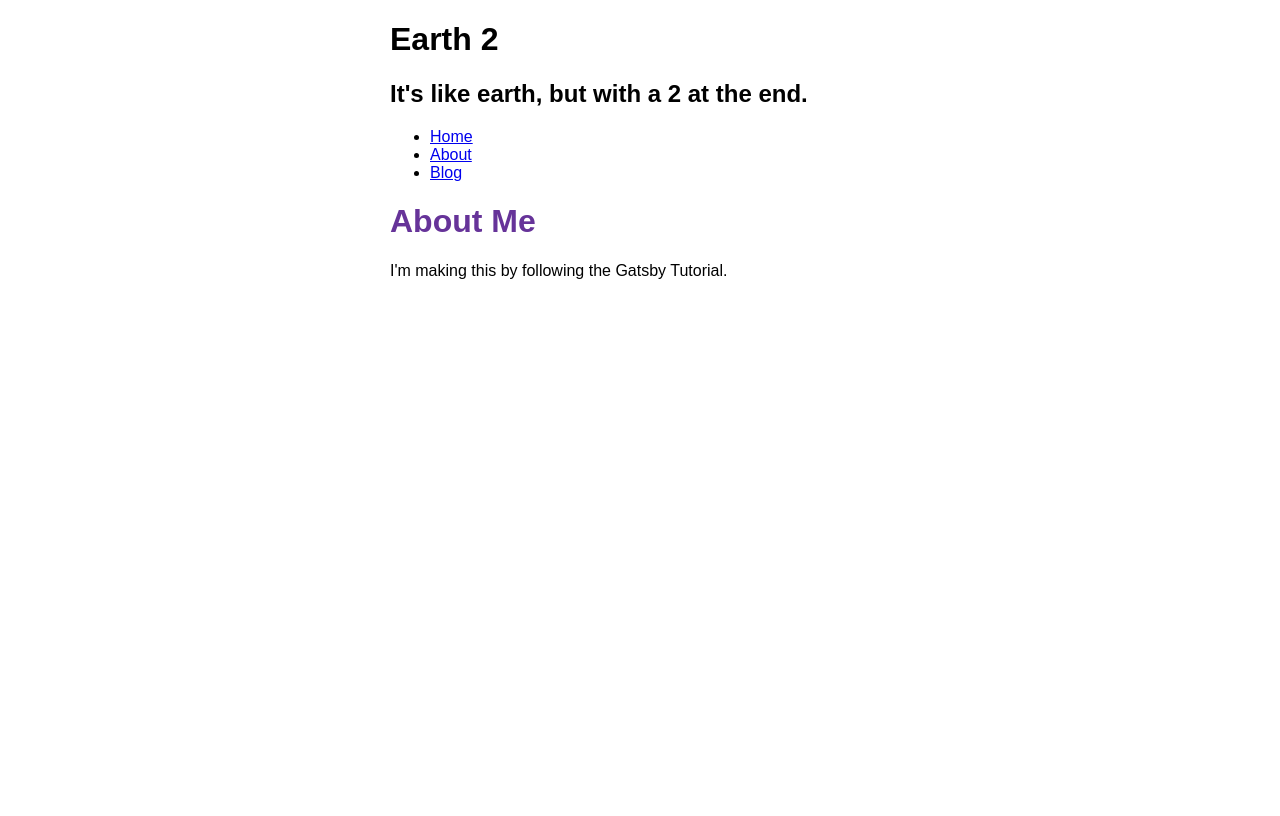
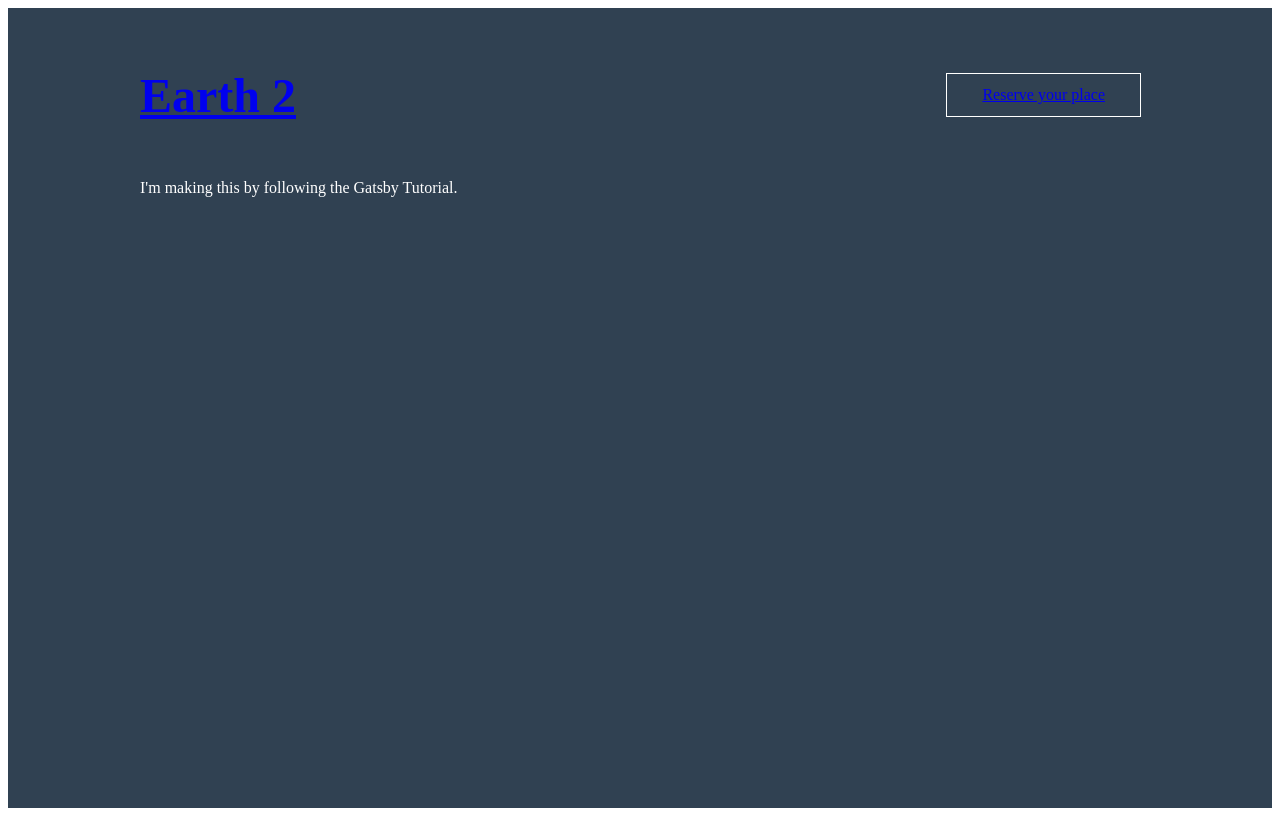
Before and after one commit to xScottishKrissx/earth2, a Gatsby site: page /about in a window 1280 px wide. Built offline with nearby package versions, Linux system fonts and the light colour scheme; Gatsby itself is replaced by a stand-in of ours.

Commit message:
0.16 - Auto generated pages in place
You can now click on the latest news tiles to go to their page. Nothing interesting in these pages but the point was the creation, not their appearance.

```diff
--- a/src/components/body/body.js
+++ b/src/components/body/body.js
@@ -24,7 +24,9 @@ export const BodyWrapper = (props) =>{
             }
           }
         }
-        id
+        id,
+        body,
+        slug
       }
     }
   }
--- a/src/components/body/latest/latest.js
+++ b/src/components/body/latest/latest.js
@@ -4,9 +4,8 @@ import { Link  } from 'gatsby'
 import { GatsbyImage, getImage } from 'gatsby-plugin-image'
 
 
+import { MDXRenderer } from 'gatsby-plugin-mdx'
 import './latest.css'
-
-import purpleSpace from '../../../images/purplespace.jpg'
 
 export const Latest = (props) =>{
 
@@ -28,13 +27,16 @@ return(
 
 
             <div className="column-image">
-              {/* <img src={x.frontmatter.hero_image.childImageSharp.gatsbyImageData.images.fallback.src} alt="" />  */}
-              <GatsbyImage image={getImage(x.frontmatter.hero_image)} />
+              <GatsbyImage image={getImage(x.frontmatter.hero_image)} alt="" />
               <span className="overlay">Overlay</span>
             </div>
 
             <span>{x.frontmatter.date}</span>
-            <div>{x.frontmatter.title}</div>
+            <div><Link to={`/blog/${x.slug}`}>{x.frontmatter.title}</Link></div>
+
+
+           {/* <MDXRenderer>{x.body}</MDXRenderer>  */}
+
 
           </div>
         </div>
@@ -43,50 +45,7 @@ return(
 
     }
 
-
-
-      {/* <div className="column">
-        <div>
-
-          <div className="column-image">
-            <img src={purpleSpace} alt="" />
-            <span className="overlay">Overlay</span>
-          </div>
-
-          <span>Date</span>
-          <div>
-             </div>
-
-        </div>
-      </div>
-
-      <div className="column" id="middleColumn">
-      <div>
-          <div className="column-image">
-            <img src={purpleSpace} alt="" />
-            <span className="overlay">Overlay</span>
-          </div>
-
-          <span>Date</span>
-          <h3>Column Subtitle</h3>
-        </div>
-      </div>
-
-      <div className="column">
-      <div>
-        <div className="column-image">
-          <img src={purpleSpace} alt="" />
-          <span className="overlay">Overlay</span>
-        </div>
-
-        <span>Date</span>
-        <h3>Column Subtitle</h3>
-        </div>
-      </div> */}
-
-
     </div>
-    {/* <p>Load More +</p> */}
   </div>
 )
 
--- a/src/components/form/form.css
+++ b/src/components/form/form.css
@@ -7,7 +7,7 @@
     height: 100vh;
     padding-left: 20px;
     padding-right: 20px;
-    padding-bottom: 50px;
+    padding-bottom: 80px;
     padding-top: 50px;
     position: relative;
     z-index: 1;
--- a/src/components/layout.js
+++ b/src/components/layout.js
@@ -9,9 +9,13 @@ import {
     navLinkItem,
     navLinkText,
     siteTitle,
-    siteSubtitle
+    siteSubtitle,
+    pageWrapper,
+    contentWrapper
 
 } from './layout.module.css'
+import NavBar from './navbar/navbar';
+import Footer from './footer/footer';
 
 const Layout = ({ pageTitle, children }) => {
 
@@ -29,26 +33,27 @@ const Layout = ({ pageTitle, children }) => {
 
   return (
 
-    <div className={container}>
-
-      <title>{pageTitle} | {data.site.siteMetadata.title}</title>
+    <div className={pageWrapper}>
+      <NavBar />
+      {/* <title>{pageTitle} | {data.site.siteMetadata.title}</title>
       <h1 className={siteTitle}>{data.site.siteMetadata.title}</h1>
-      <h2 className={siteSubtitle}>{data.site.siteMetadata.description}</h2>
+      <h2 className={siteSubtitle}>{data.site.siteMetadata.description}</h2> */}
 
 
-      <nav>
-        <ul className={navLinks}>
+      {/* <nav>
+        <ul>
           <li className={navLinkItem}><Link to="/" className={navLinkText}>Home</Link></li>
           <li className={navLinkItem}><Link to="/about" className={navLinkText}>About</Link></li>
           <li className={navLinkItem}><Link to="/blog" className={navLinkText}>Blog</Link></li>
         </ul>
-      </nav>
+      </nav> */}
 
-      <main>
-        <h1 className={heading}>{pageTitle}</h1>
+      <main className={contentWrapper}>
+        {/* <h1 className={heading}>{pageTitle}</h1> */}
+
         {children}
       </main>
-
+      {/* <Footer /> */}
     </div>
 
   )
--- a/src/components/layout.module.css
+++ b/src/components/layout.module.css
@@ -30,3 +30,22 @@
     font-weight: 300;
     margin: 3rem 0;
   }
+
+  .pageWrapper{
+    background-color: #304152;
+    color: white;
+
+    min-height: 100vh;
+  }
+
+  .contentWrapper{
+    /* background-color: yellow; */
+    height: 100%;
+    max-width: 1000px;
+    display: flex;
+    flex-direction: column;
+    margin: 0 auto;
+    padding-left: 20px;
+    padding-right: 20px;
+
+  }
--- a/src/components/navbar/navbar.css
+++ b/src/components/navbar/navbar.css
@@ -20,6 +20,9 @@
         .navBarWrapper > nav > h1{
             font-size: 3rem;
         }
+        .navBarWrapper > nav > h1 > a:visited{
+            color: white;
+        }
         .navBarWrapper > nav > span{
             /* background-color: #304152; */
             cursor: pointer;
@@ -32,8 +35,14 @@
         }
         .navBarWrapper > nav > span:hover{
             background-color: white;
-            color: #304152;
+            color: #304152 !important;
         }
         .navBarWrapper > nav > span:focus{
             outline: 10px solid white;
         }
+        .navBarWrapper > nav > span:hover > a {
+            color: #304152 !important;
+        }
+        .navBarWrapper > nav > span > a:visited {
+            color: white;
+        }
--- a/src/components/navbar/navbar.js
+++ b/src/components/navbar/navbar.js
@@ -1,14 +1,27 @@
 import * as React from 'react';
 import './navbar.css';
+
+import { Link } from 'gatsby';
 
 export const NavBar = (props) =>{
 
       return (
         <div className="navBarWrapper">
-            <nav>
-                <h1>Earth 2</h1>
-                <span tabIndex={0} role="button" onClick={props.scrollToForm} onKeyDown={props.handleKeyDown}>Reserve Your Place</span>
-            </nav>
+
+              <nav>
+
+                <h1><Link to="/#topOfPage" >Earth 2</Link></h1>
+                {props.scrollToForm ?
+                  <span tabIndex={0} role="button" onClick={props.scrollToForm} onKeyDown={props.handleKeyDown}>Reserve your place</span>
+                :
+                <span tabIndex={0} role="button" onClick={props.scrollToForm} onKeyDown={props.handleKeyDown}><Link to="/#formAnchor" >Reserve your place</Link></span>
+                }
+
+              </nav>
+
+
+
+
         </div>
       )
 
```
Also changed, not shown: src/components/form/form.js (+7 -7 lines), src/pages/blog/{mdx.slug}.js (+45 -6 lines), 1 other file.
